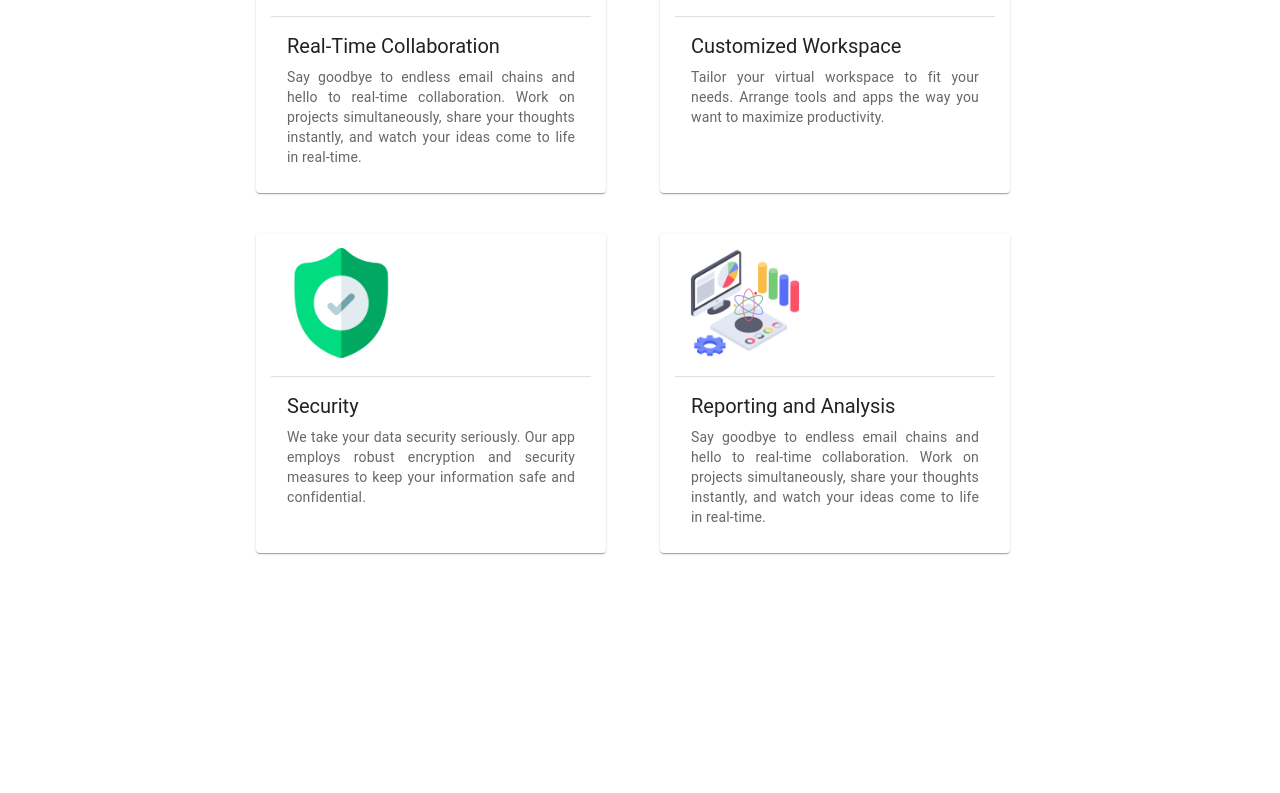
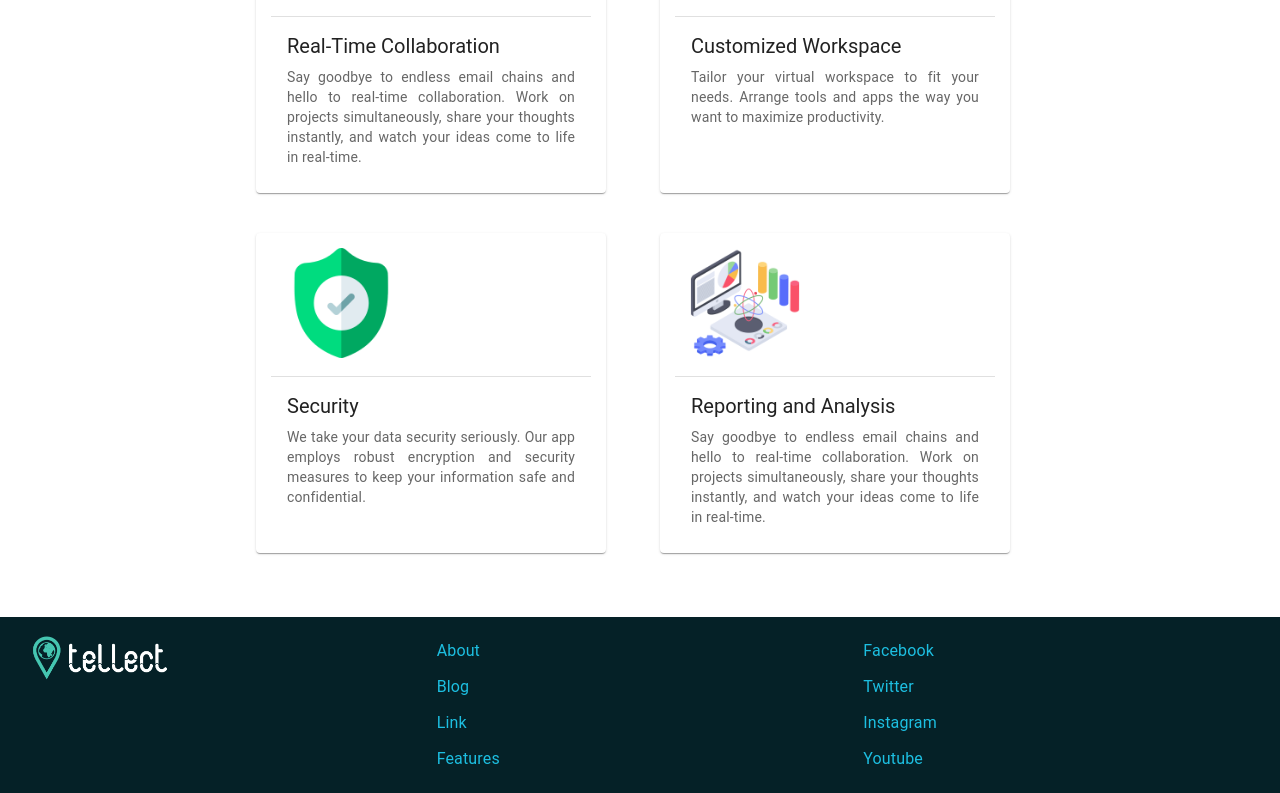
Before and after one commit to MarzukaaZaki/virtual-collaboration-app-nextjs-mui, a Next.js app: page /about in a window 1280 px wide. Shown: the part 959-1752 px from the top of the page. Before the commit the page ends 1576 px from the top, so only its background shows below. Built offline with nearby package versions, Linux system fonts and the light colour scheme.

Commit message:
Added a footer

```diff
--- a/app/components/AboutSections/AboutWork/AboutWork.jsx
+++ b/app/components/AboutSections/AboutWork/AboutWork.jsx
@@ -21,6 +21,7 @@ const AboutWork = () => {
                     <Card sx={{ maxWidth: 350, minHeight:'320px' , padding:'0 15px' }}>
                         <CardActionArea>
                             <Image src={collabImg}
+                            alt='collaboration'
                             height={140}
                             style={{padding:'15px'}}
                            />
@@ -40,6 +41,7 @@ const AboutWork = () => {
                     <Card sx={{ maxWidth: 350, minHeight:'320px' , padding:'0 15px' }}>
                         <CardActionArea>
                             <Image src={workspaceImg}
+                            alt='workspace'
                             height={140}
                             style={{padding:'15px'}}
                            />
@@ -59,6 +61,7 @@ const AboutWork = () => {
                     <Card sx={{ maxWidth: 350, minHeight:'320px' , padding:'0 15px' }}>
                         <CardActionArea>
                             <Image src={securityImg}
+                            alt='security'
                             height={140}
                             style={{padding:'15px'}}
                            />
@@ -78,6 +81,7 @@ const AboutWork = () => {
                     <Card sx={{ maxWidth: 350, minHeight:'320px' , padding:'0 15px' }}>
                         <CardActionArea>
                             <Image src={reportImg}
+                            alt='report'
                             height={140}
                             style={{padding:'15px'}}
                            />
--- /dev/null
+++ b/app/components/Footer/Footer.jsx
@@ -0,0 +1,38 @@
+import { Box, Grid, TextField, Typography } from '@mui/material';
+import Image from 'next/image';
+import React from 'react';
+import logoImg from '../../../public/assets/cover.png'
+
+const Footer = () => {
+    return (
+        <Box sx={{ bgcolor: '#052127' }}>
+            <Grid container>
+                <Grid item laptop={4}>
+                    <Image src={logoImg} alt='logo' width={200} />
+                </Grid>
+                <Grid item laptop={4} sx={{padding:'10px'}}>
+
+                    <Typography sx={{color:'#1dbfe1', margin:'12px 0'}}> About</Typography>
+                    <Typography sx={{color:'#1dbfe1',margin:'12px 0'}}> Blog </Typography>
+                    <Typography sx={{color:'#1dbfe1',margin:'12px 0'}}> Link </Typography>
+                    <Typography sx={{color:'#1dbfe1',margin:'12px 0'}}> Features</Typography>
+
+                </Grid>
+                <Grid item laptop={4} sx={{padding:'10px'}}>
+
+                    <Typography sx={{color:'#1dbfe1', margin:'12px 0'}}> Facebook</Typography>
+                    <Typography sx={{color:'#1dbfe1',margin:'12px 0'}}> Twitter </Typography>
+                    <Typography sx={{color:'#1dbfe1',margin:'12px 0'}}> Instagram </Typography>
+                    <Typography sx={{color:'#1dbfe1',margin:'12px 0'}}>Youtube</Typography>
+
+                </Grid>
+
+
+
+            </Grid>
+
+        </Box>
+    );
+};
+
+export default Footer;
--- a/app/components/RegisterForm/RegisterForm.jsx
+++ b/app/components/RegisterForm/RegisterForm.jsx
@@ -1,5 +1,5 @@
 'use client'
-import { Avatar, Button, Grid, Paper, TextField, Typography } from '@mui/material';
+import { Avatar, Box, Button, Grid, Paper, TextField, Typography } from '@mui/material';
 import LockOpenIcon from '@mui/icons-material/LockOpen';
 import Link from 'next/link';
 import React, { useState } from 'react';
@@ -31,7 +31,7 @@ const RegisterForm = () => {
     console.log(error);
 
 
-    /* Handlinh Register*/
+    /* Handling Register*/
     const handleRegister = (e) => {
         e.preventDefault();
         if (!name || !email || !password) {
--- a/app/layout.js
+++ b/app/layout.js
@@ -3,6 +3,7 @@ import ThemeRegistry from './ThemeRegistry'
 import Navbar from './components/Navbar/Navbar'
 import './globals.css'
 import { Inter } from 'next/font/google'
+import Footer from './components/Footer/Footer'
 
 const inter = Inter({ subsets: ['latin'] })
 
@@ -22,6 +23,7 @@ export default function RootLayout({ children }) {
           <Toolbar/>
 
           {children}
+          <Footer/>
         </ThemeRegistry>
 
 
```
